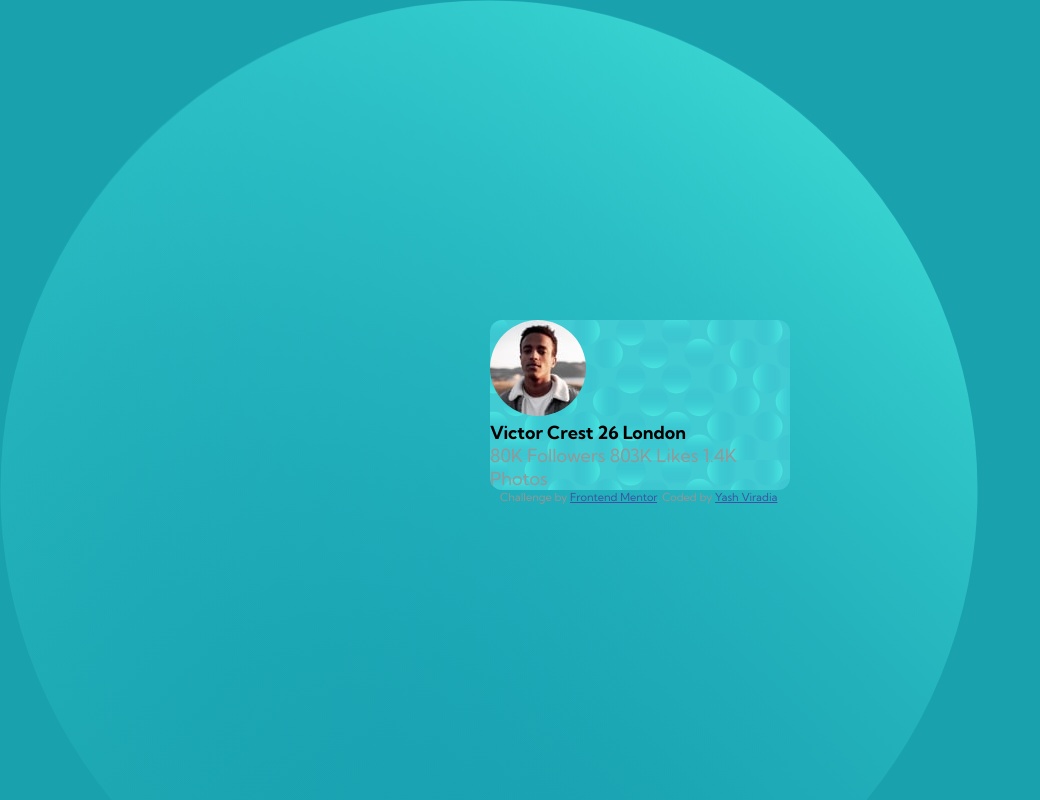
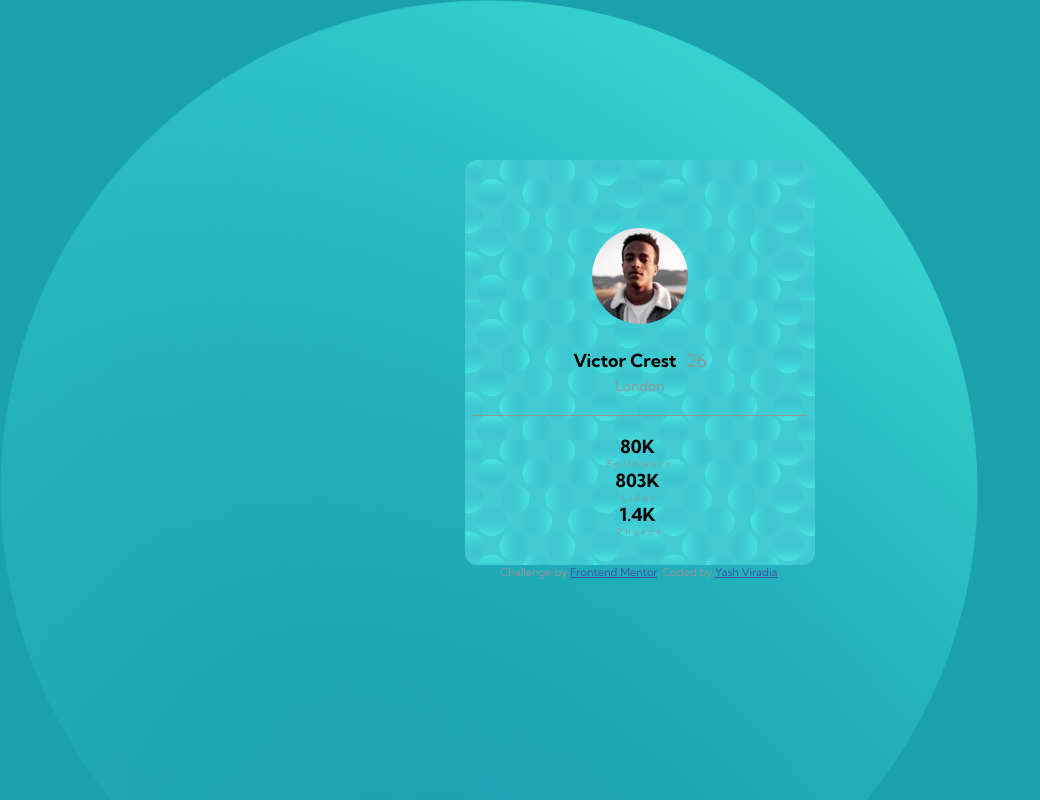
Before and after one commit to yashviradia/profile-card-component-main, a plain HTML site: page index.html in a window 1280 px wide. Shown: the whole page, without its empty margins (0-1040 px from the left). Drawn offline with Linux system fonts and the light colour scheme; files whose address does not match are found by name.

Commit message:
added styling

```diff
--- a/css/styles.css
+++ b/css/styles.css
@@ -1,4 +1,12 @@
 @import url('https://fonts.googleapis.com/css2?family=Kumbh+Sans:wght@400;700&display=swap');
+
+*,
+*::before,
+*::after {
+  box-sizing: border-box;
+  margin: 0;
+  padding: 0;
+}
 
 :root {
     --dark-cyan: hsl(185, 75%, 39%);
@@ -21,23 +29,55 @@ body {
 
 img {
     border-radius: 50%;
+    margin-bottom: 20px;
+    margin-top: 60px;
 }
 
 #container {
-    max-width: 300px;
+    max-width: 350px;
     margin: 0 auto;
-    margin-top: 40vh;
+    margin-top: 20vh;
 }
 
 .card {
     background-color: white;
     background-image: url(images/bg-pattern-card.svg);
     border-radius: 12px;
+    padding: 8px;
+    text-align: center;
 }
 
-.name {
+.name span {
     font-weight: 700;
     color: black;
+    margin-right: 5px;
+}
+
+.name p {
+    font-size: 0.875rem;
+    margin-top: 5px;
+    margin-bottom: 20px;
+}
+
+hr {
+    border: none;
+    height: 0.031rem;
+    background-color: var(--dark-gray);
+}
+
+.stats {
+    margin: 20px 0;
+}
+
+.stats span {
+    font-weight: 700;
+    color: black;
+    margin-right: 5px;
+}
+
+.stats p {
+    font-size: 0.563rem;
+    letter-spacing: 3px;
 }
 
 @media (max-width: 450px) {
--- a/index.html
+++ b/index.html
@@ -16,19 +16,24 @@
           <img src="images/image-victor.jpg" alt="avatar">
           <div class="card__details">
             <div class="name">
-              Victor Crest
+              <span>Victor Crest</span>
               26
-              London
+              <p>London</p>
             </div>
+            <hr>
             <div class="stats">
-              80K
-              Followers
-
-              803K
-              Likes
-
-              1.4K
-              Photos
+              <div>
+                <span>80K</span>
+                <p>Followers </p>
+              </div>
+              <div>
+                <span>803K</span>
+                <p>Likes</p>
+              </div>
+              <div>
+                <span>1.4K</span>
+                <p>Photos</p>
+              </div>
             </div>
           </div>
         </div>
```
